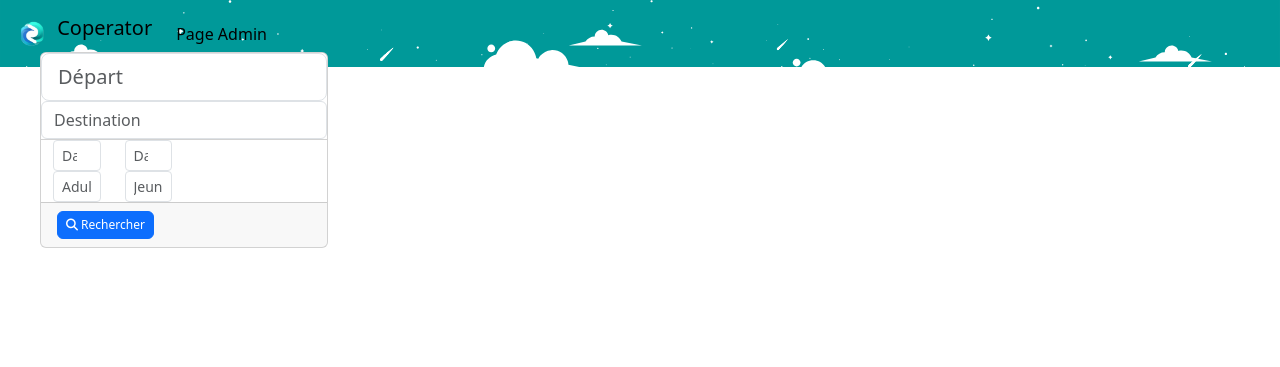
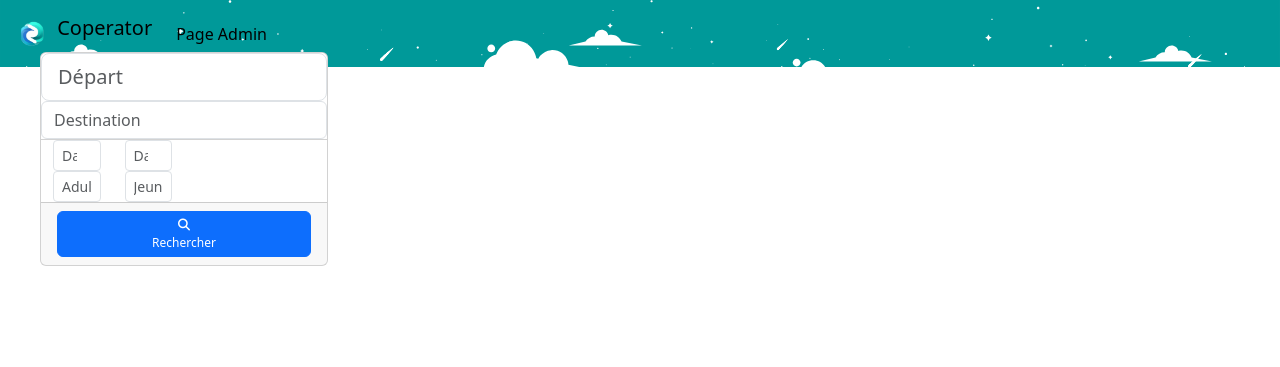
Before and after one commit to ebusy9/TP-ComparOperator, a PHP site: page / in a window 1280 px wide. Shown: the top 367 px of the page. Run offline with PHP 8.4, Linux system fonts and the light colour scheme; some libraries are stand-ins or nearby versions; some web fonts are replaced.

Commit message:
button changed

```diff
--- a/index.php
+++ b/index.php
@@ -78,7 +78,7 @@ $dbManager = new Manager($db);
 </ul>
   <div class="card-footer" style="align-items: center;">
    <button id="btns" type="button" class="btn btn-primary"
-        style="--bs-btn-padding-y: .25rem; --bs-btn-padding-x: .5rem; --bs-btn-font-size: .75rem;">
+        style="--bs-btn-padding-y: .25rem; --bs-btn-padding-x: 5.5rem; --bs-btn-font-size: .75rem;">
         <i class="fa-sharp fa-solid fa-magnifying-glass"></i>  Rechercher
 </button>
   </div>
```
